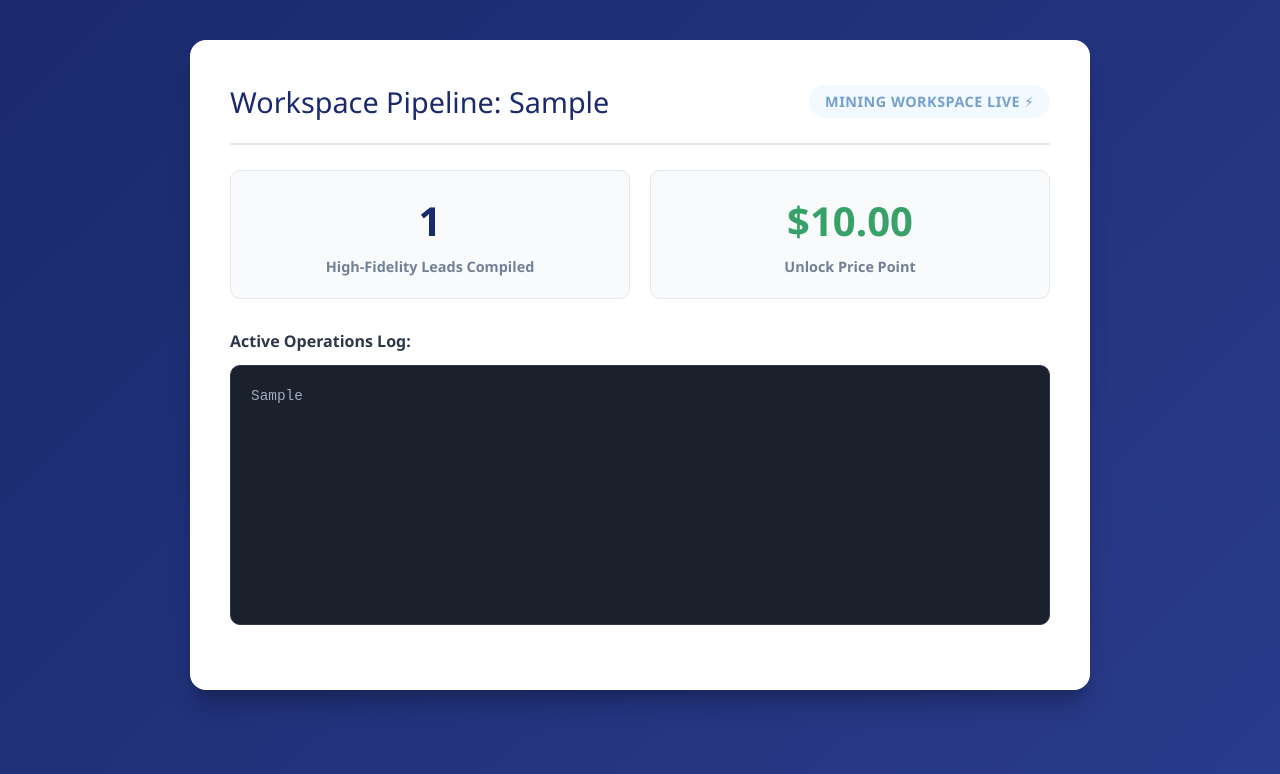
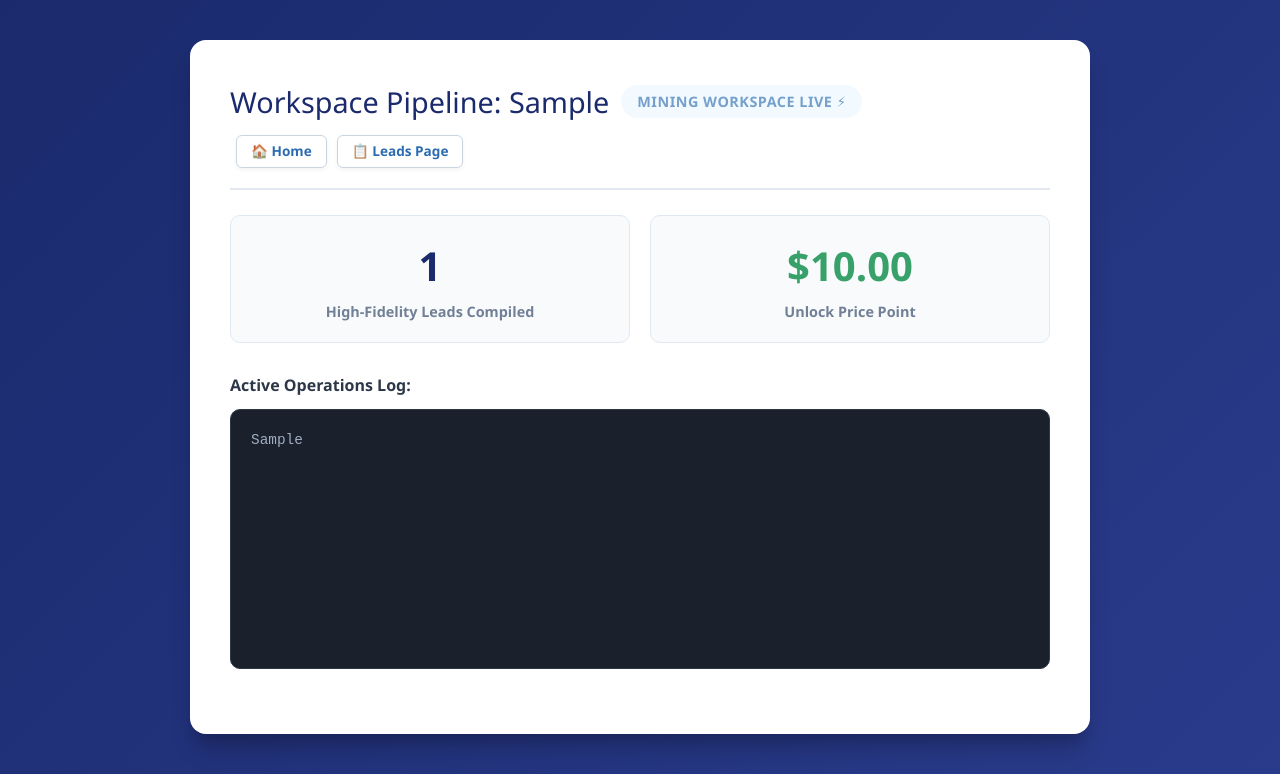
Before and after one commit to Jamminb73/Commerce, a Django app: page /workspace/monitor/1/ in a window 1280 px wide. Shown: the top 774 px of the page. Run offline with Django 5.2, Linux system fonts and the light colour scheme; a user stored in the database is signed in; tables that the repository leaves empty hold one stand-in row (values such as "Sample post").

Commit message:
Refactor parser with nameparser scoping and update workspace header nav

```diff
--- a/leads/templates/leads/customer_purchase.html
+++ b/leads/templates/leads/customer_purchase.html
@@ -36,8 +36,9 @@
 
         header {
             display: flex;
-            justify-content: space-between;
             align-items: center;
+            flex-wrap: wrap;
+            gap: 12px;
             border-bottom: 2px solid #e2e8f0;
             padding-bottom: 20px;
             margin-bottom: 25px;
@@ -58,6 +59,7 @@
             font-size: 0.9rem;
             text-transform: uppercase;
             letter-spacing: 0.5px;
+            display: inline-block;
         }
 
         .status-scraping {
@@ -69,6 +71,36 @@
         .status-completed {
             background-color: #c6f6d5;
             color: #22543d;
+        }
+
+        /* Nav layout next to badge */
+        .inline-nav {
+            display: inline-flex;
+            align-items: center;
+            gap: 10px;
+            margin-left: 6px;
+        }
+
+        .btn-browse-catalog {
+            background: #ffffff;
+            color: #2b6cb0;
+            border: 1px solid #cbd5e0;
+            padding: 5px 14px;
+            text-decoration: none;
+            border-radius: 6px;
+            font-weight: 600;
+            font-size: 0.85rem;
+            display: inline-flex;
+            align-items: center;
+            gap: 6px;
+            box-shadow: 0 2px 4px rgba(0,0,0,0.05);
+            transition: all 0.2s ease;
+            cursor: pointer;
+        }
+        .btn-browse-catalog:hover {
+            background: #2b6cb0;
+            color: #ffffff;
+            border-color: #2b6cb0;
         }
 
         .grid-layout {
@@ -148,6 +180,11 @@
     <header>
         <h1>Workspace Pipeline: {{ city_or_region|title }}</h1>
         <div id="status-display" class="status-badge status-scraping">Initializing</div>
+
+        <div class="inline-nav">
+            <a href="{% url 'home' %}" class="btn-browse-catalog">🏠 Home</a>
+            <a href="{% url 'leads_list' %}" class="btn-browse-catalog">📋 Leads Page</a>
+        </div>
     </header>
 
     <div class="grid-layout">
@@ -251,7 +288,6 @@
                         statusDisplay.style.color = "#c53030";
                         statusDisplay.textContent = "EMPTY DATASET ⚠️";
 
-                        // 🚀 REVEALS TERMINAL DECK WINDOW FOR EMPTY SWEEPS
                         clientFailureDeck.classList.remove('hidden');
                         clientCompletionDeck.classList.add('hidden');
                     }
```
